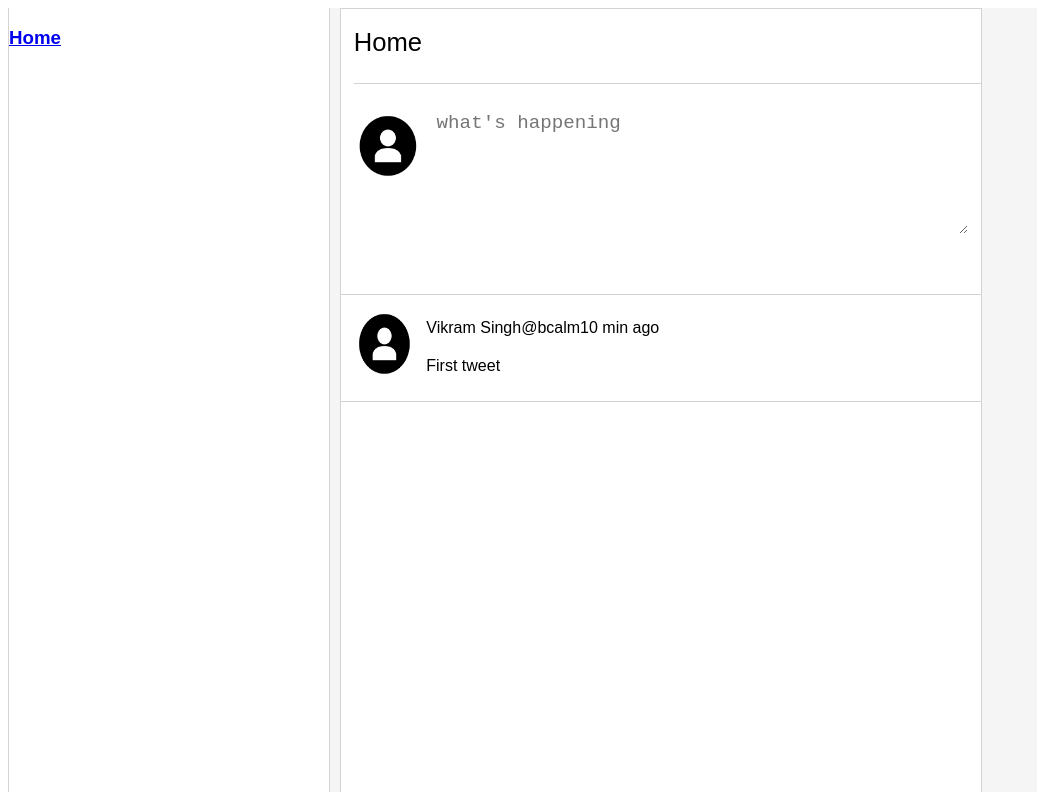
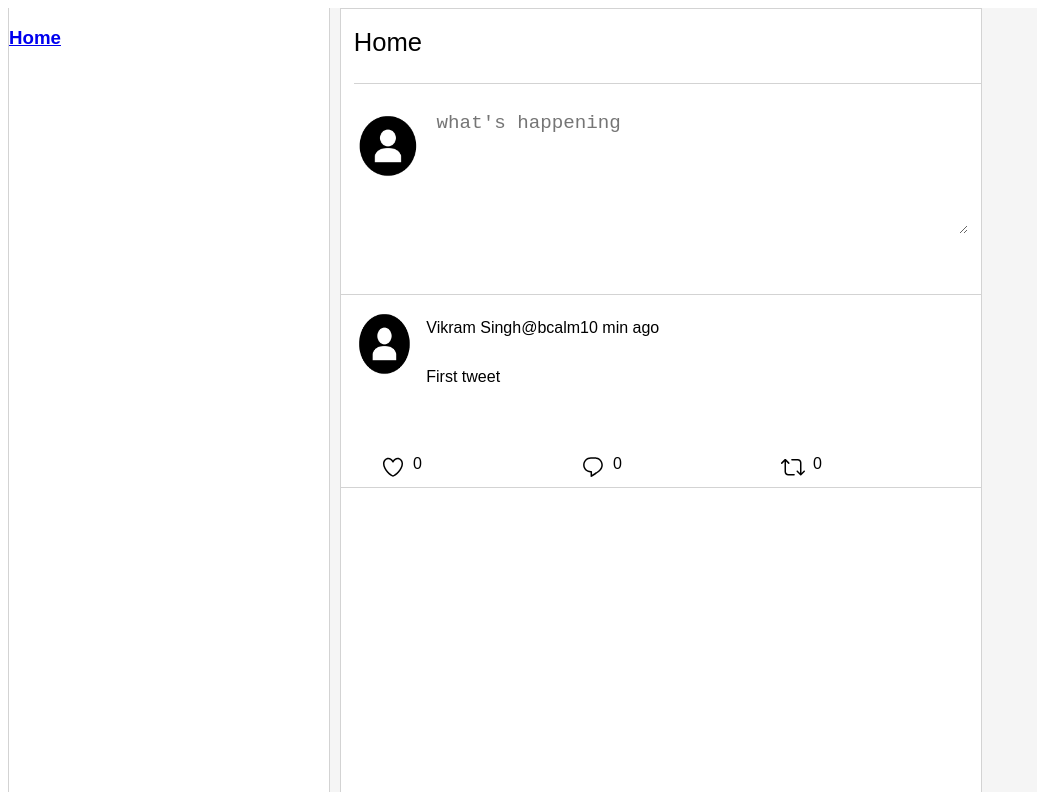
Before and after one commit to bcalm/twitterClone, a React (Create React App) app in the folder frontend/twitter/: page / in a window 1280 px wide. Shown: the whole page, without its empty margins (0-1037 px from the left). Built offline with nearby package versions, Linux system fonts and the light colour scheme.

Commit message:
Added Tweet options

```diff
--- a/frontend/twitter/src/Component/Content.js
+++ b/frontend/twitter/src/Component/Content.js
@@ -14,7 +14,7 @@ const Content = (props) => {
 
 const StyledContent = styled(Content)`
   display: flex;
-  height: 80%;
+  height: 70%;
   margin-top: 0%;
   padding: 2%;
 
--- a/frontend/twitter/src/Component/Tweet.js
+++ b/frontend/twitter/src/Component/Tweet.js
@@ -1,10 +1,11 @@
 import React from 'react';
 import styled from 'styled-components';
 import Content from './Content';
+import TweetOptions from './TweetOptions';
 
 const Tweet = (props) => {
   const {
-    commentCount,
+    replyCount,
     content,
     id,
     likeCount,
@@ -15,26 +16,21 @@ const Tweet = (props) => {
   } = props;
   return (
     <div className={props.className}>
-      {
       <Content
         details={{
-            commentCount,
           content,
-            id,
-            likeCount,
-            retweetCount,
           timeStamp,
           userId,
           userName,
         }}
       />
-      }
+      <TweetOptions details={{ likeCount, replyCount, retweetCount }} />
     </div>
   );
 };
 
 const StyledTweet = styled(Tweet)`
-  height: fit-content;
+  height: 15vw;
   width: 100%;
   border-bottom: solid 0.5px lightgray;
   margin-bottom: 1%;
--- /dev/null
+++ b/frontend/twitter/src/Component/TweetOption.js
@@ -0,0 +1,43 @@
+import React, { useState } from 'react';
+import styled from 'styled-components';
+
+const TweetOption = ({
+  defaultColor,
+  activeColor,
+  className,
+  onClick,
+  svg,
+  count,
+}) => {
+  const [color, setColor] = useState(defaultColor);
+  const handleOnMouseEnter = () => setColor(activeColor);
+  const handleOnMouseLeave = () => setColor(defaultColor);
+
+  return (
+    <div
+      className={className}
+      onClick={onClick}
+      onMouseEnter={handleOnMouseEnter}
+      onMouseLeave={handleOnMouseLeave}
+    >
+      <span style={{ fill: color }}>{svg}</span>
+      <span>{count}</span>
+    </div>
+  );
+};
+
+const StyledTweetOption = styled(TweetOption)`
+  width: 25%;
+  display: flex;
+  height: 10%;
+  svg {
+    height: 20%;
+  }
+
+  span {
+    width: 20%;
+    height: 20%;
+  }
+`;
+
+export default StyledTweetOption;
--- /dev/null
+++ b/frontend/twitter/src/Component/TweetOptions.js
@@ -0,0 +1,81 @@
+import React from 'react';
+import styled from 'styled-components';
+import TweetOption from './TweetOption';
+
+const LikeSvg = () => {
+  return (
+    <svg>
+      <g>
+        <path d="M12 21.638h-.014C9.403 21.59 1.95 14.856 1.95 8.478c0-3.064 2.525-5.754 5.403-5.754 2.29 0 3.83 1.58 4.646 2.73.814-1.148 2.354-2.73 4.645-2.73 2.88 0 5.404 2.69 5.404 5.755 0 6.376-7.454 13.11-10.037 13.157H12zM7.354 4.225c-2.08 0-3.903 1.988-3.903 4.255 0 5.74 7.034 11.596 8.55 11.658 1.518-.062 8.55-5.917 8.55-11.658 0-2.267-1.823-4.255-3.903-4.255-2.528 0-3.94 2.936-3.952 2.965-.23.562-1.156.562-1.387 0-.014-.03-1.425-2.965-3.954-2.965z"></path>
+      </g>
+    </svg>
+  );
+};
+
+const ReplySvg = () => {
+  return (
+    <svg>
+      <g>
+        <path d="M14.046 2.242l-4.148-.01h-.002c-4.374 0-7.8 3.427-7.8 7.802 0 4.098 3.186 7.206 7.465 7.37v3.828c0 .108.044.286.12.403.142.225.384.347.632.347.138 0 .277-.038.402-.118.264-.168 6.473-4.14 8.088-5.506 1.902-1.61 3.04-3.97 3.043-6.312v-.017c-.006-4.367-3.43-7.787-7.8-7.788zm3.787 12.972c-1.134.96-4.862 3.405-6.772 4.643V16.67c0-.414-.335-.75-.75-.75h-.396c-3.66 0-6.318-2.476-6.318-5.886 0-3.534 2.768-6.302 6.3-6.302l4.147.01h.002c3.532 0 6.3 2.766 6.302 6.296-.003 1.91-.942 3.844-2.514 5.176z"></path>
+      </g>
+    </svg>
+  );
+};
+
+const RetweetSvg = () => {
+  return (
+    <svg>
+      <g>
+        <path d="M23.77 15.67c-.292-.293-.767-.293-1.06 0l-2.22 2.22V7.65c0-2.068-1.683-3.75-3.75-3.75h-5.85c-.414 0-.75.336-.75.75s.336.75.75.75h5.85c1.24 0 2.25 1.01 2.25 2.25v10.24l-2.22-2.22c-.293-.293-.768-.293-1.06 0s-.294.768 0 1.06l3.5 3.5c.145.147.337.22.53.22s.383-.072.53-.22l3.5-3.5c.294-.292.294-.767 0-1.06zm-10.66 3.28H7.26c-1.24 0-2.25-1.01-2.25-2.25V6.46l2.22 2.22c.148.147.34.22.532.22s.384-.073.53-.22c.293-.293.293-.768 0-1.06l-3.5-3.5c-.293-.294-.768-.294-1.06 0l-3.5 3.5c-.294.292-.294.767 0 1.06s.767.293 1.06 0l2.22-2.22V16.7c0 2.068 1.683 3.75 3.75 3.75h5.85c.414 0 .75-.336.75-.75s-.337-.75-.75-.75z"></path>
+      </g>
+    </svg>
+  );
+};
+
+const TweetOptions = (props) => {
+  const Like = (
+    <TweetOption
+      defaultColor="black"
+      activeColor="red"
+      onClick={props.onClick}
+      count={props.details.likeCount}
+      svg={<LikeSvg />}
+    />
+  );
+
+  const Reply = (
+    <TweetOption
+      defaultColor="black"
+      activeColor="blue"
+      onClick={props.onClick}
+      count={props.details.replyCount}
+      svg={<ReplySvg />}
+    />
+  );
+
+  const Retweet = (
+    <TweetOption
+      defaultColor="black"
+      activeColor="green"
+      onClick={props.onClick}
+      count={props.details.retweetCount}
+      svg={<RetweetSvg />}
+    />
+  );
+
+  return (
+    <div className={props.className}>
+      {Like}
+      {Reply}
+      {Retweet}
+    </div>
+  );
+};
+
+const StyledTweetOptions = styled(TweetOptions)`
+  display: flex;
+  justify-content: space-evenly;
+  margin-bottom: 2%;
+`;
+
+export default StyledTweetOptions;
--- a/frontend/twitter/src/api/PostApi.js
+++ b/frontend/twitter/src/api/PostApi.js
@@ -5,7 +5,7 @@ const getTweets = () => [
     userId: 'bcalm',
     timeStamp: '10 min ago',
     likeCount: 0,
-    commentCount: 0,
+    replyCount: 0,
     retweetCount: 0,
   },
 ];
```
Also changed, not shown: frontend/twitter/src/Component/Comment.js (added, +30 -0 lines), frontend/twitter/src/Component/Like.js (added, +14 -0 lines), frontend/twitter/src/Component/Retweet.js (added, +13 -0 lines). Lines whose indentation alone changed are shown as unchanged.
